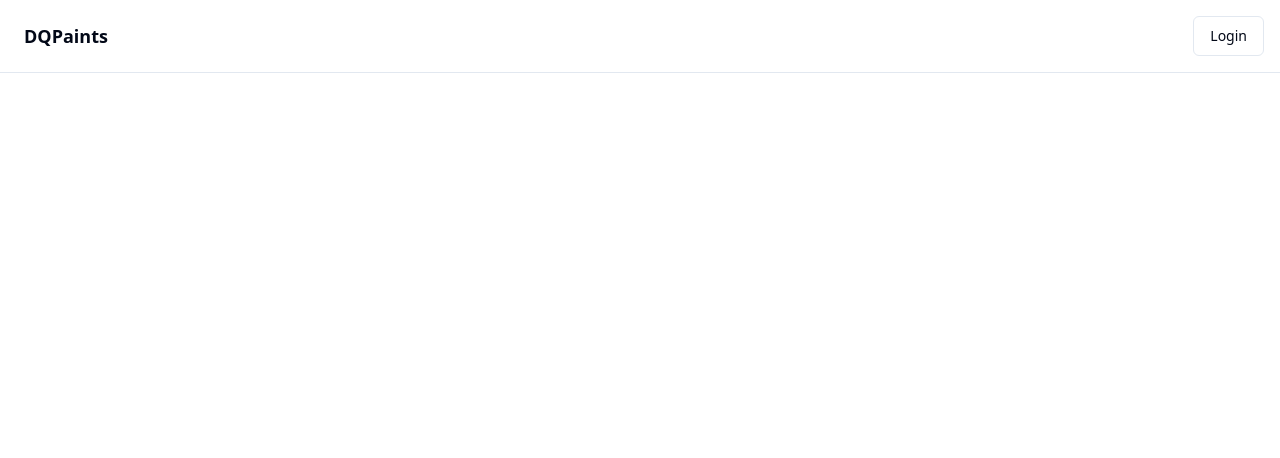
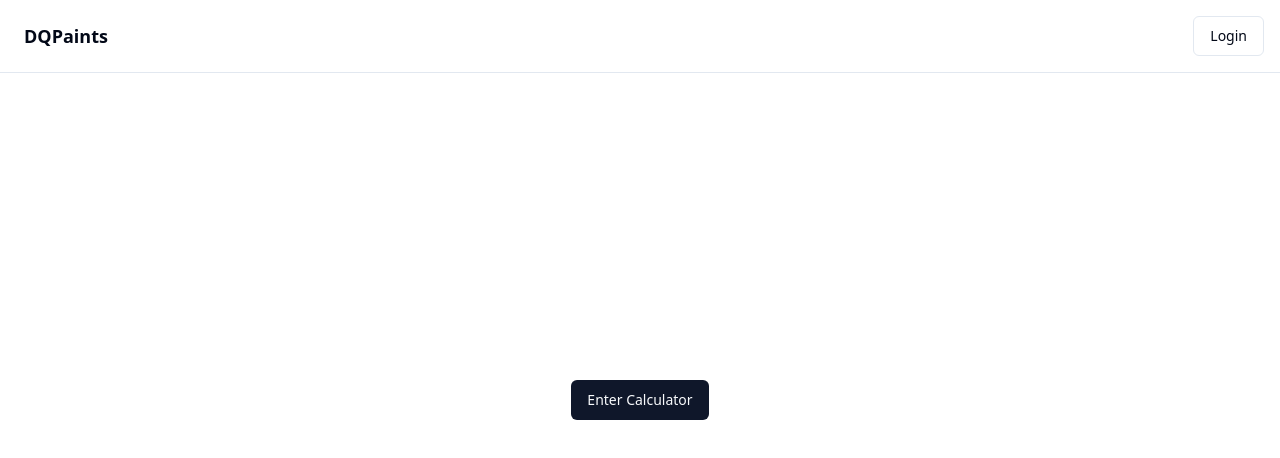
Before and after one commit to timothyhilton/paintpricecalc, a Next.js app: page / in a window 1280 px wide. Shown: the top 458 px of the page. Built offline with nearby package versions, Linux system fonts and the light colour scheme; no server answers.

Commit message:
update database schema

```diff
--- a/app/api/auth/register/route.ts
+++ b/app/api/auth/register/route.ts
@@ -11,8 +11,8 @@ export async function POST(req: NextRequest) {
 
     // Insert the new user into the database
     await pool.query(
-      'INSERT INTO Users (username, passwordHash, email, phone, userType) VALUES (?, ?, ?, ?, ?)',
-      [username, hashedPassword, email, phone, "regular"]
+      'INSERT INTO Users (username, passwordHash, email, phone) VALUES (?, ?, ?, ?)',
+      [username, hashedPassword, email, phone]
     )
 
     return NextResponse.json({ success: true })
--- a/app/page.tsx
+++ b/app/page.tsx
@@ -3,9 +3,9 @@ import Link from "next/link";
 
 export default function Home() {
   return (
-    <div className="flex justify-center">
+    <div className="flex justify-center items-center h-screen">
       <Link href="/input">
-        <Button>Enter app</Button>
+        <Button>Enter Calculator</Button>
       </Link>
     </div>
   )
```
Also changed, not shown: data.txt.
